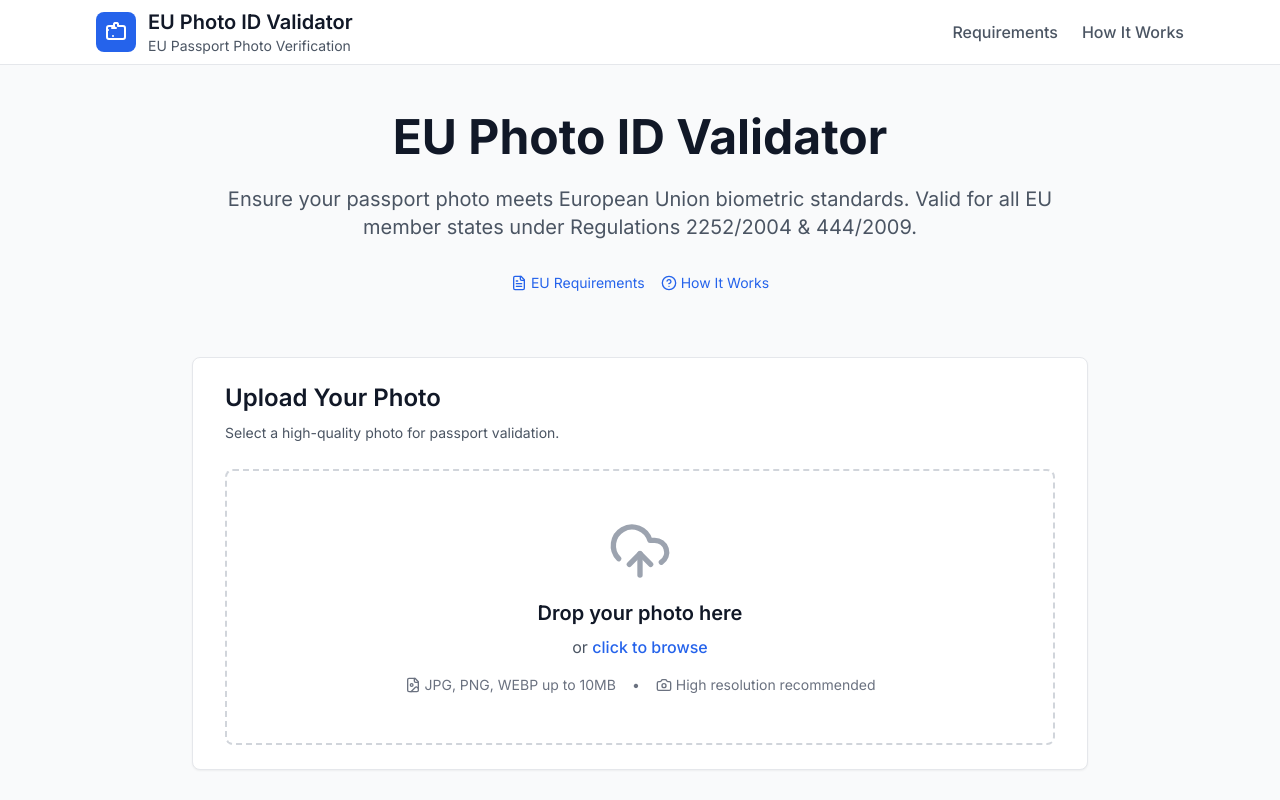
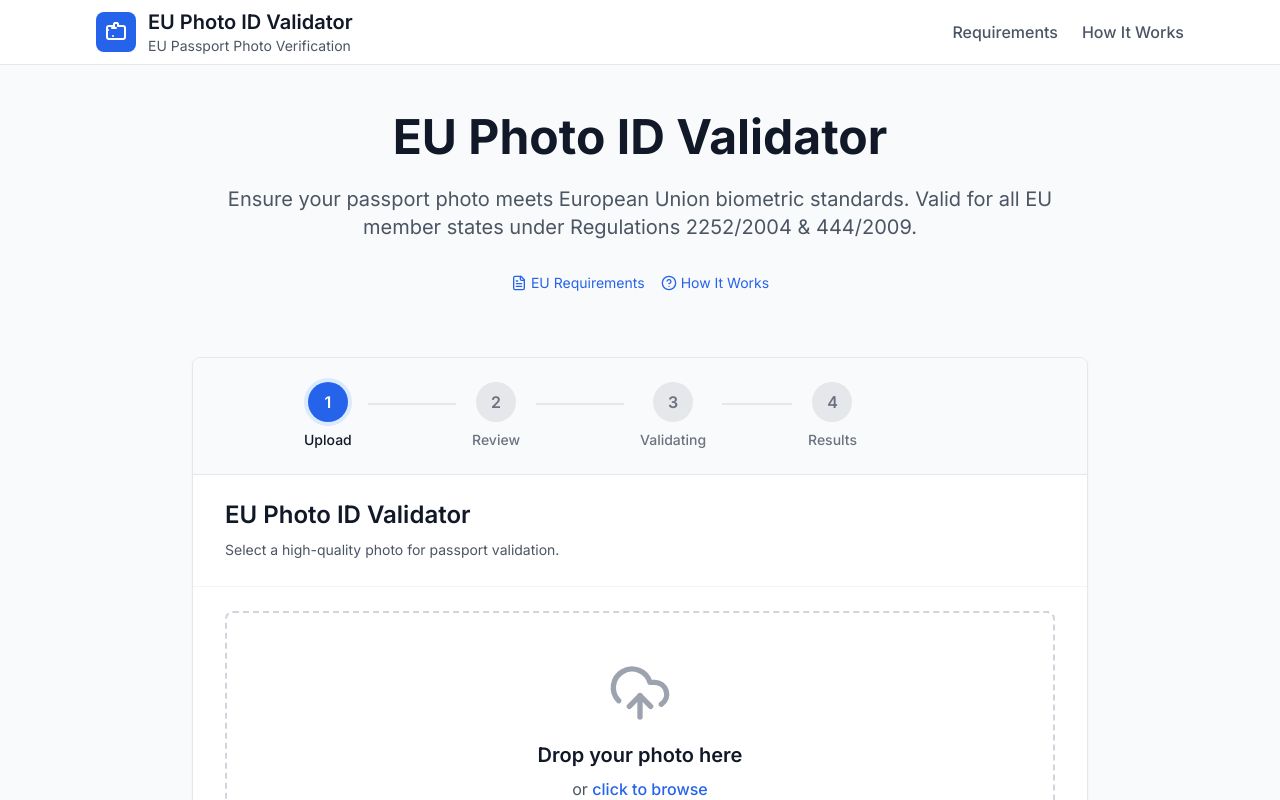
Before and after one commit to moistjuggernaut/Notary, a React (Vite) app: page / in a window 1280 px wide. Shown: the top 800 px of the page. Built offline with nearby package versions, Linux system fonts and the light colour scheme.

Commit message:
step indicators

```diff
--- a/src/components/header.tsx
+++ b/src/components/header.tsx
@@ -4,7 +4,7 @@ export default function Header() {
   const [location] = useLocation();
 
   return (
-    <header className="bg-white border-b border-gray-200 sticky top-0 z-50">
+    <header className="bg-white border-b border-gray-200 z-50">
       <div className="max-w-6xl mx-auto px-4 sm:px-6 lg:px-8">
         <div className="flex justify-between items-center h-16">
           <Link href="/" className="flex items-center space-x-3">
--- /dev/null
+++ b/src/components/photo-uploader/StepIndicator.tsx
@@ -0,0 +1,88 @@
+import { Check } from "lucide-react";
+
+export type Step = 'upload' | 'review' | 'validating' | 'results';
+
+interface StepIndicatorProps {
+  currentStep: Step;
+}
+
+const steps = [
+  { id: 'upload' as Step, label: 'Upload', number: 1 },
+  { id: 'review' as Step, label: 'Review', number: 2 },
+  { id: 'validating' as Step, label: 'Validating', number: 3 },
+  { id: 'results' as Step, label: 'Results', number: 4 },
+];
+
+export default function StepIndicator({ currentStep }: StepIndicatorProps) {
+  const currentStepIndex = steps.findIndex(step => step.id === currentStep);
+
+  const getStepStatus = (stepIndex: number): 'completed' | 'active' | 'upcoming' => {
+    if (stepIndex < currentStepIndex) return 'completed';
+    if (stepIndex === currentStepIndex) return 'active';
+    return 'upcoming';
+  };
+
+  return (
+    <div className="px-4 sm:px-6 lg:px-8 py-6 border-b border-gray-200 bg-gray-50">
+      <div className="flex items-center justify-between max-w-2xl mx-auto">
+        {steps.map((step, index) => {
+          const status = getStepStatus(index);
+          const isLast = index === steps.length - 1;
+
+          return (
+            <div key={step.id} className="flex items-center flex-1">
+              {/* Step Circle */}
+              <div className="flex flex-col items-center">
+                <div
+                  className={`
+                    w-8 h-8 sm:w-10 sm:h-10 rounded-full flex items-center justify-center
+                    transition-all duration-300 font-semibold text-sm sm:text-base
+                    ${status === 'completed'
+                      ? 'bg-blue-600 text-white'
+                      : status === 'active'
+                      ? 'bg-blue-600 text-white ring-4 ring-blue-100'
+                      : 'bg-gray-200 text-gray-500'
+                    }
+                  `}
+                >
+                  {status === 'completed' ? (
+                    <Check className="w-5 h-5" />
+                  ) : (
+                    step.number
+                  )}
+                </div>
+                {/* Step Label */}
+                <span
+                  className={`
+                    mt-2 text-xs sm:text-sm font-medium transition-colors duration-300
+                    ${status === 'active' || status === 'completed'
+                      ? 'text-gray-900'
+                      : 'text-gray-500'
+                    }
+                  `}
+                >
+                  {step.label}
+                </span>
+              </div>
+
+              {/* Connecting Line */}
+              {!isLast && (
+                <div className="flex-1 h-0.5 mx-2 sm:mx-4 mb-6">
+                  <div
+                    className={`
+                      h-full transition-all duration-300
+                      ${status === 'completed'
+                        ? 'bg-blue-600'
+                        : 'bg-gray-200'
+                      }
+                    `}
+                  />
+                </div>
+              )}
+            </div>
+          );
+        })}
+      </div>
+    </div>
+  );
+}
--- a/src/components/photo-uploader/index.tsx
+++ b/src/components/photo-uploader/index.tsx
@@ -6,6 +6,7 @@ import FilePreview from "./FilePreview";
 import ErrorDisplay from "./ErrorDisplay";
 import ActionButtons from "./ActionButtons";
 import ValidationResults from "./ValidationResults";
+import StepIndicator, { type Step } from "./StepIndicator";
 
 interface PhotoUploaderProps {
   selectedFile: File | null;
@@ -16,6 +17,7 @@ interface PhotoUploaderProps {
   isValidationAllowed: boolean;
   quickCheckError: string | null;
   validationResult?: ValidationResult | null;
+  currentStep: Step;
 }
 
 export default function PhotoUploader({
@@ -27,6 +29,7 @@ export default function PhotoUploader({
   isValidationAllowed,
   quickCheckError,
   validationResult,
+  currentStep,
 }: PhotoUploaderProps) {
   const fileInputRef = useRef<HTMLInputElement>(null);
 
@@ -67,12 +70,15 @@ export default function PhotoUploader({
   return (
     <div className="w-full max-w-4xl mx-auto">
       <div className="bg-white rounded-lg border border-gray-200 shadow-sm overflow-hidden">
-        {/* Header */}
-        <div className="px-4 py-6 sm:px-6 lg:px-8">
+        {/* Step Indicator */}
+        <StepIndicator currentStep={currentStep} />
+
+        {/* Header - Consistent across all states */}
+        <div className="px-4 py-6 sm:px-6 lg:px-8 border-b border-gray-100">
           <h2 className="text-xl sm:text-2xl font-semibold text-gray-900 mb-2">
-            {validationResult ? 'Validation Results' : 'Upload Your Photo'}
+            EU Photo ID Validator
           </h2>
-          <p className="text-sm text-gray-600 leading-relaxed">
+          <p className="text-sm text-gray-600 leading-relaxed transition-opacity duration-300">
             {validationResult
               ? validationResult.summary
               : 'Select a high-quality photo for passport validation.'
@@ -80,21 +86,23 @@ export default function PhotoUploader({
           </p>
         </div>
 
-        {/* Validation Results */}
-        {validationResult && <ValidationResults result={validationResult} />}
-
-        {/* Upload Area */}
-        {!validationResult && (
-          <div className="px-4 sm:px-6 lg:px-8 pb-6">
-            {!selectedFile ? (
+        {/* Main Content Area - with min-height to prevent jumping */}
+        <div className="px-4 sm:px-6 lg:px-8 pb-6 pt-6 min-h-[400px]">
+          {/* Upload State */}
+          {!selectedFile && !validationResult && (
+            <div className="animate-in fade-in duration-300">
               <UploadArea
                 onDragOver={handleDragOver}
                 onDragLeave={handleDragLeave}
                 onDrop={handleDrop}
                 onClick={openFileDialog}
               />
-            ) : (
-              <div className="space-y-4">
+            </div>
+          )}
+
+          {/* Review State */}
+          {selectedFile && !validationResult && (
+            <div className="space-y-4 animate-in fade-in duration-300">
               <FilePreview file={selectedFile} onRemove={onRemoveFile} />
 
               {quickCheckError && <ErrorDisplay error={quickCheckError} />}
@@ -107,8 +115,14 @@ export default function PhotoUploader({
               />
             </div>
           )}
+
+          {/* Results State */}
+          {validationResult && (
+            <div className="animate-in fade-in duration-500">
+              <ValidationResults result={validationResult} />
             </div>
           )}
+        </div>
 
         <input
           ref={fileInputRef}
--- a/src/components/photo-uploader/utils.ts
+++ b/src/components/photo-uploader/utils.ts
@@ -1,4 +1,44 @@
-// Utility functions for photo uploader components
+import { CheckCircle, XCircle, AlertTriangle, type LucideIcon } from "lucide-react";
+
+interface StatusConfig {
+  Icon: LucideIcon;
+  iconColor: string;
+  title: string;
+  description: string;
+  bgColor: string;
+  textColor: string;
+}
+
+export const getStatusConfig = (status: 'success' | 'warning' | 'error'): StatusConfig => {
+  const configs: Record<'success' | 'warning' | 'error', StatusConfig> = {
+    success: {
+      Icon: CheckCircle,
+      iconColor: 'text-emerald-600',
+      title: 'Photo Approved ✓',
+      description: 'Please perform a final visual check to confirm the overall appearance and quality.',
+      bgColor: 'bg-emerald-50 border-l-4 border-emerald-500',
+      textColor: 'text-emerald-800'
+    },
+    error: {
+      Icon: XCircle,
+      iconColor: 'text-red-500',
+      title: 'Photo Rejected',
+      description: 'Does not meet requirements',
+      bgColor: 'bg-red-50 border-l-4 border-red-500',
+      textColor: 'text-red-800'
+    },
+    warning: {
+      Icon: AlertTriangle,
+      iconColor: 'text-amber-500',
+      title: 'Minor Issues Detected',
+      description: 'May be acceptable',
+      bgColor: 'bg-amber-50 border-l-4 border-amber-500',
+      textColor: 'text-amber-800'
+    }
+  };
+
+  return configs[status];
+};
 
 export const handleDownload = async (imageUrl?: string) => {
   if (!imageUrl) return;
@@ -9,16 +49,16 @@ export const handleDownload = async (imageUrl?: string) => {
       throw new Error(`HTTP error! status: ${response.status}`);
     }
     const blob = await response.blob();
+    const blobUrl = window.URL.createObjectURL(blob);
 
-    const blobUrl = window.URL.createObjectURL(blob);
-    const a = document.createElement('a');
-    a.href = blobUrl;
-    a.download = 'validated_passport_photo.jpg';
-    a.style.display = 'none';
+    const link = document.createElement('a');
+    link.href = blobUrl;
+    link.download = 'validated_passport_photo.jpg';
+    link.style.display = 'none';
 
-    document.body.appendChild(a);
-    a.click();
-    document.body.removeChild(a);
+    document.body.appendChild(link);
+    link.click();
+    document.body.removeChild(link);
 
     window.URL.revokeObjectURL(blobUrl);
   } catch (error) {
@@ -31,24 +71,3 @@ export const getErrorMessage = (error: string) => ({
   description: error,
   suggestions: ['Try uploading a different photo']
 });
-
-export const getStatusIcon = (status: string) => {
-  switch (status) {
-    case 'pass': return '✅';
-    case 'fail': return '❌';
-    default: return '✅';
-  }
-};
-
-export const getOverallStatus = (result: any) => ({
-  icon: result.status === 'success' ? '✅' : result.status === 'error' ? '❌' : '⚠️',
-  title: result.status === 'success' ? 'Photo Approved ✓' :
-         result.status === 'error' ? 'Photo Rejected' : 'Minor Issues Detected',
-  description: result.status === 'success' ? 'Ready for passport application' :
-               result.status === 'error' ? 'Does not meet requirements' : 'May be acceptable',
-  bgColor: result.status === 'success' ? 'bg-emerald-50 border-l-4 border-emerald-500' :
-           result.status === 'error' ? 'bg-red-50 border-l-4 border-red-500' :
-           'bg-amber-50 border-l-4 border-amber-500',
-  textColor: result.status === 'success' ? 'text-emerald-800' :
-             result.status === 'error' ? 'text-red-800' : 'text-amber-800'
-});
--- a/src/hooks/usePhotoValidation.ts
+++ b/src/hooks/usePhotoValidation.ts
@@ -2,53 +2,61 @@ import { useState } from "react";
 import type { ValidationResult } from "@/types/validation";
 import { validatePhoto, quickCheckPhoto } from "@/api/client";
 import type { ValidationResponse, QuickCheckResponse } from "@/types/api";
+import type { Step } from "@/components/photo-uploader/StepIndicator";
+
+type ValidationStatus = 'success' | 'warning' | 'error';
+type CheckCategory = 'photo_quality' | 'face_position' | 'framing' | 'technical';
+
+const categorizeCheck = (step: string): CheckCategory => {
+  const stepLower = step.toLowerCase();
+  if (stepLower.includes('quality') || stepLower.includes('lighting') || stepLower.includes('exposure')) {
+    return 'photo_quality';
+  }
+  if (stepLower.includes('face') || stepLower.includes('eye') || stepLower.includes('expression')) {
+    return 'face_position';
+  }
+  if (stepLower.includes('frame') || stepLower.includes('crop') || stepLower.includes('position')) {
+    return 'framing';
+  }
+  return 'technical';
+};
+
+const getValidationStatus = (logs: Array<{ status: string }>): { status: ValidationStatus; summary: string } => {
+  const hasFailures = logs.some(log => log.status === 'FAIL');
+  const hasWarnings = logs.some(log => log.status === 'WARNING');
+
+  if (hasFailures) {
+    return {
+      status: 'error',
+      summary: 'Photo does not meet EU biometric requirements. Please review the issues and submit a corrected photo.'
+    };
+  }
+
+  if (hasWarnings) {
+    return {
+      status: 'warning',
+      summary: 'Photo mostly meets requirements but has minor issues. Review recommendations for best results.'
+    };
+  }
+
+  return {
+    status: 'success',
+    summary: ''
+  };
+};
 
 export const usePhotoValidation = () => {
   const [selectedFile, setSelectedFile] = useState<File | null>(null);
   const [validationResult, setValidationResult] = useState<ValidationResult | null>(null);
   const [isValidating, setIsValidating] = useState(false);
-
-  // Quick check state
   const [isQuickChecking, setIsQuickChecking] = useState(false);
   const [quickCheckResult, setQuickCheckResult] = useState<QuickCheckResponse | null>(null);
   const [quickCheckError, setQuickCheckError] = useState<string | null>(null);
+  const [currentStep, setCurrentStep] = useState<Step>('upload');
 
-  // Convert API response to frontend ValidationResult format
   const convertApiResponseToValidationResult = (apiResponse: ValidationResponse): ValidationResult => {
     const allLogs = [...apiResponse.logs.preprocessing, ...apiResponse.logs.validation];
-
-    // Determine overall status
-    const hasFailures = allLogs.some(log => log.status === 'FAIL');
-    const hasWarnings = allLogs.some(log => log.status === 'WARNING');
-
-    let status: 'success' | 'warning' | 'error';
-    let summary: string;
-
-    if (hasFailures) {
-      status = 'error';
-      summary = 'Photo does not meet EU biometric requirements. Please review the issues below and submit a corrected photo.';
-    } else if (hasWarnings) {
-      status = 'warning';
-      summary = 'Photo mostly meets requirements but has minor issues. Review recommendations for best results.';
-    } else {
-      status = 'success';
-      summary = 'Photo meets all EU biometric requirements and is ready for passport application submission.';
-    }
-
-    // Convert logs to checks format with categories
-    const categorizeCheck = (step: string): 'photo_quality' | 'face_position' | 'framing' | 'technical' => {
-      const stepLower = step.toLowerCase();
-      if (stepLower.includes('quality') || stepLower.includes('lighting') || stepLower.includes('exposure')) {
-        return 'photo_quality';
-      }
-      if (stepLower.includes('face') || stepLower.includes('eye') || stepLower.includes('expression')) {
-        return 'face_position';
-      }
-      if (stepLower.includes('frame') || stepLower.includes('crop') || stepLower.includes('position')) {
-        return 'framing';
-      }
-      return 'technical';
-    };
+    const { status, summary } = getValidationStatus(allLogs);
 
     const checks = allLogs
       .filter(log => ['PASS', 'FAIL', 'WARNING'].includes(log.status))
@@ -75,6 +83,7 @@ export const usePhotoValidation = () => {
     setQuickCheckResult(null);
     setQuickCheckError(null);
     setIsQuickChecking(true);
+    setCurrentStep('review');
 
     try {
       const result = await quickCheckPhoto(file);
@@ -95,17 +104,20 @@ export const usePhotoValidation = () => {
     setValidationResult(null);
     setQuickCheckResult(null);
     setQuickCheckError(null);
+    setCurrentStep('upload');
   };
 
   const handleValidatePhoto = async () => {
     if (!quickCheckResult?.success || !quickCheckResult.orderId) return;
 
     setIsValidating(true);
+    setCurrentStep('validating');
 
     try {
       const apiResponse = await validatePhoto(quickCheckResult.orderId);
       const validationResultData = convertApiResponseToValidationResult(apiResponse);
       setValidationResult(validationResultData);
+      setCurrentStep('results');
     } catch (error) {
       console.error('Validation failed:', error);
       const errorResult: ValidationResult = {
@@ -120,6 +132,7 @@ export const usePhotoValidation = () => {
         recommendations: ['Please try again or contact support if the problem persists.']
       };
       setValidationResult(errorResult);
+      setCurrentStep('results');
     } finally {
       setIsValidating(false);
     }
@@ -138,6 +151,7 @@ export const usePhotoValidation = () => {
     handleFileSelect,
     handleRemoveFile,
     handleValidatePhoto,
-    isValidationAllowed
+    isValidationAllowed,
+    currentStep
   };
 };
--- a/src/pages/home.tsx
+++ b/src/pages/home.tsx
@@ -14,7 +14,8 @@ export default function Home() {
     handleFileSelect,
     handleRemoveFile,
     handleValidatePhoto,
-    isValidationAllowed
+    isValidationAllowed,
+    currentStep
   } = usePhotoValidation();
 
   return (
@@ -56,6 +57,7 @@ export default function Home() {
             isValidationAllowed={isValidationAllowed}
             quickCheckError={quickCheckError}
             validationResult={validationResult}
+            currentStep={currentStep}
           />
         </div>
 
```
Also changed, not shown: src/components/photo-uploader/ValidationResults.tsx (+32 -71 lines), tailwind.config.ts (+11 -0 lines). Lines whose indentation alone changed are shown as unchanged.
